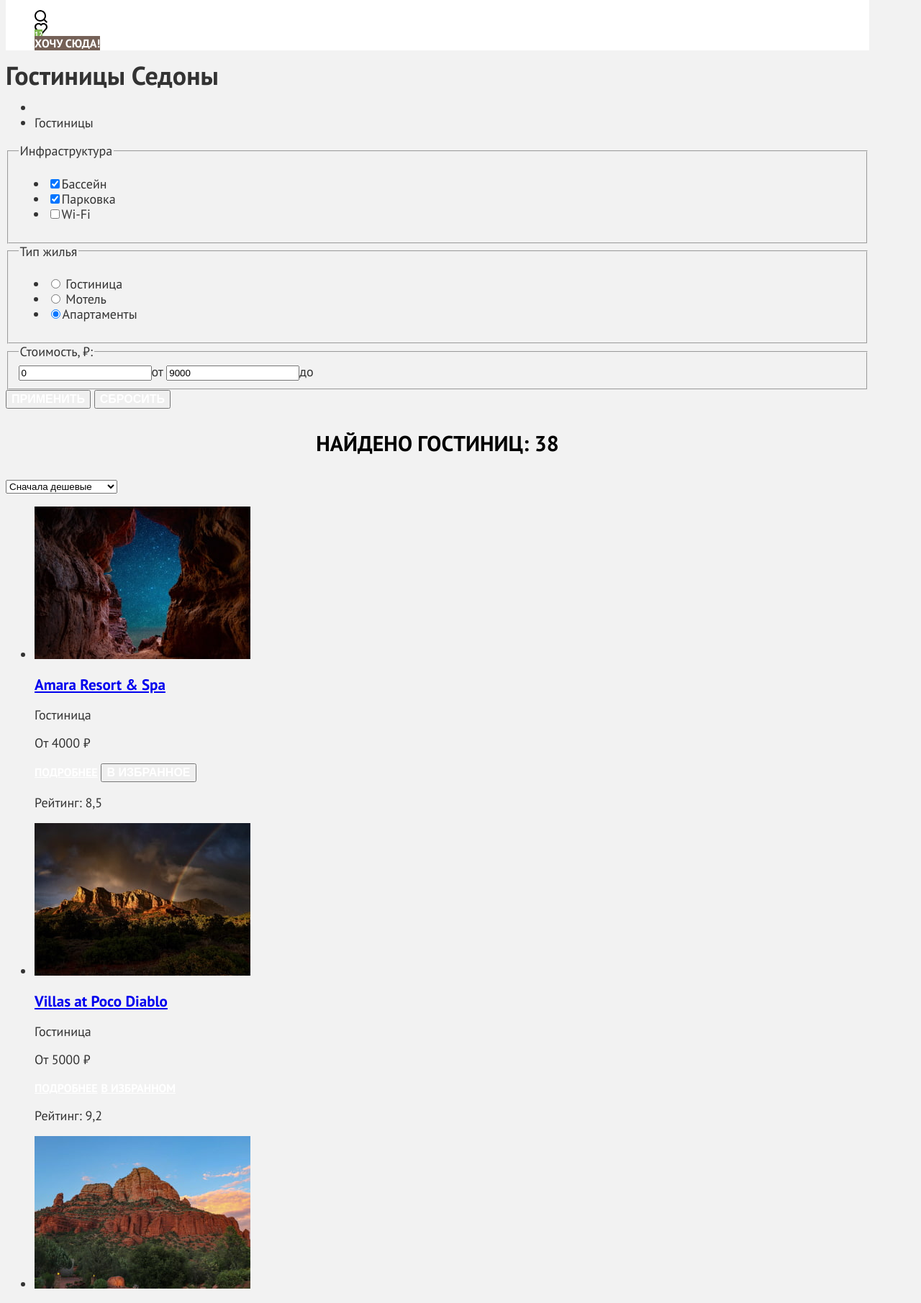
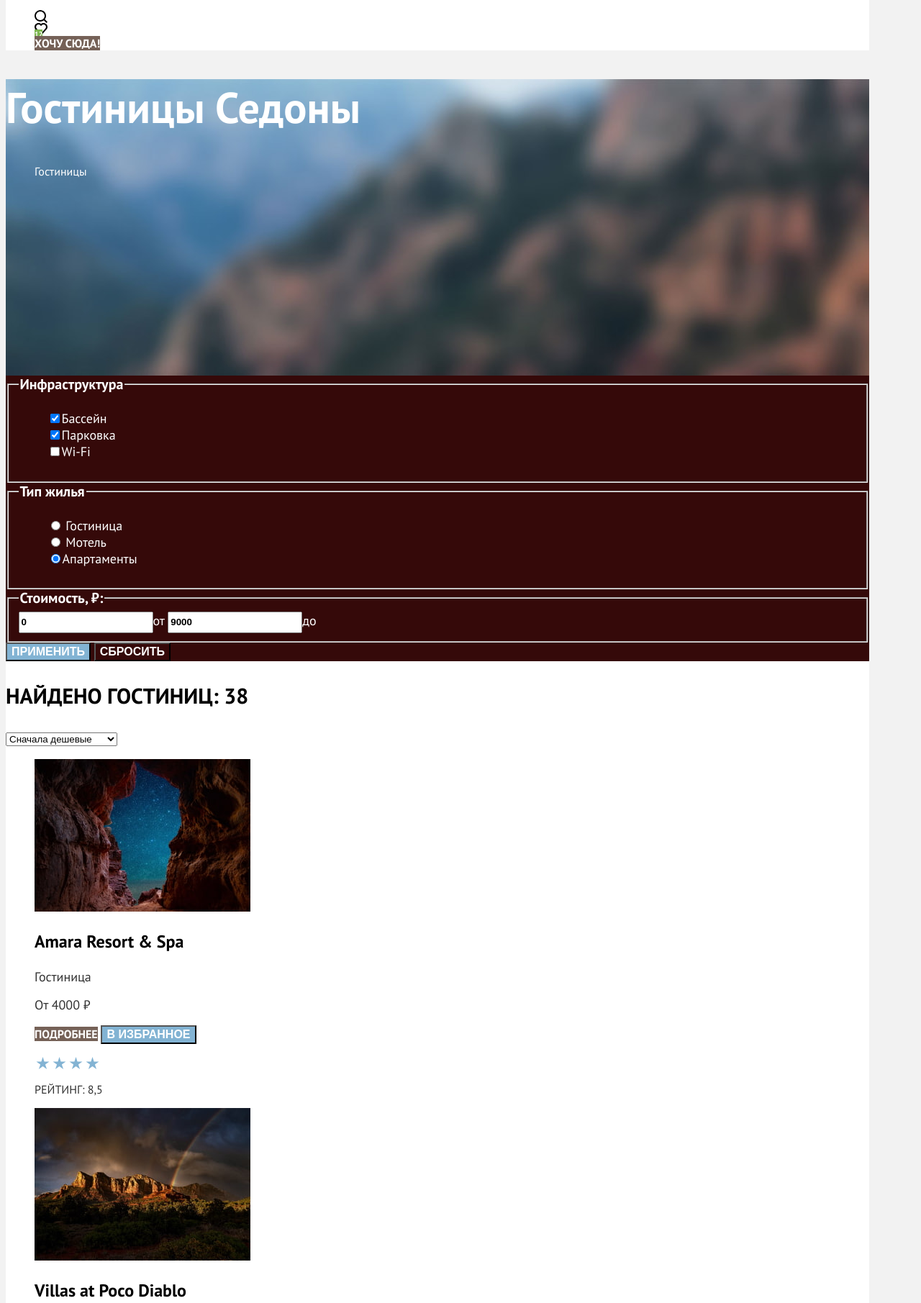
Before and after one commit to htmlacademy-htmlcss/2003059-sedona-37, a plain HTML site: page catalog.html in a window 1280 px wide. Shown: the part 176-1987 px from the top of the page at 72% size. Drawn offline with Linux system fonts and the light colour scheme.

Commit message:
базовая стилизация каталога

```diff
--- a/catalog.html
+++ b/catalog.html
@@ -48,7 +48,7 @@
 
   <main class="main-catalog">
     <header class="catalog-header">
-      <h1 class="catalog-header-title">Гостиницы Седоны</h1>
+      <h1 class="catalog-title">Гостиницы Седоны</h1>
       <ul class="breadcrumbs">
         <li class="breadcrumbs-item">
           <a class="breadcrumbs-link" href="index.html">
@@ -116,8 +116,8 @@
             </label>
         </fieldset>
 
-        <button class="button" type="submit">Применить</button>
-        <button class="button" type="reset">Сбросить</button>
+        <button class="button button-blue" type="submit">Применить</button>
+        <button class="button button-transparent" type="reset">Сбросить</button>
       </form>
     </section>
 
@@ -149,8 +149,8 @@
           </a>
           <p class="hotel-type">Гостиница</p>
           <p class="hotel-price">От 4000 ₽</p>
-          <a class="hotel-button button" href="#">подробнее</a>
-          <button class="hotel-button button" type="button">в избранное</button>
+          <a class="hotel-button button button-brown" href="#">подробнее</a>
+          <button class="hotel-button button button-blue" type="button">в избранное</button>
           <p class="hotel-stars hotel-stars-4">
             <span class="visually-hidden">4 звезды из 5.</span>
           </p>
@@ -164,8 +164,8 @@
           </a>
           <p class="hotel-type">Гостиница</p>
           <p class="hotel-price">От 5000 ₽</p>
-          <a class="hotel-button button" href="#">подробнее</a>
-          <a class="hotel-button button" href="#">в избранном</a>
+          <a class="hotel-button button button-brown" href="#">подробнее</a>
+          <a class="hotel-button button button-green" href="#">в избранном</a>
           <p class="hotel-stars hotel-stars-4">
             <span class="visually-hidden">4 звезды из 5.</span>
           </p>
@@ -179,8 +179,8 @@
           </a>
           <p class="hotel-type">Гостиница</p>
           <p class="hotel-price">От 2500 ₽</p>
-          <a class="hotel-button button" href="#">подробнее</a>
-          <button class="hotel-button button" type="button">в избранное</button>
+          <a class="hotel-button button button-brown" href="#">подробнее</a>
+          <button class="hotel-button button button-blue" type="button">в избранное</button>
           <p class="hotel-stars hotel-stars-3">
             <span class="visually-hidden">3 звезды из 5.</span>
           </p>
@@ -194,8 +194,8 @@
           </a>
           <p class="hotel-type">Гостиница</p>
           <p class="hotel-price">От 1500 ₽</p>
-          <a class="hotel-button button" href="#">подробнее</a>
-          <button class="hotel-button button" type="button">в избранное</button>
+          <a class="hotel-button button button-brown" href="#">подробнее</a>
+          <button class="hotel-button button button-blue" type="button">в избранное</button>
           <p class="hotel-stars hotel-stars-2">
             <span class="visually-hidden">2 звезды из 5.</span>
           </p>
@@ -217,7 +217,7 @@
           <a class="pagination-link" href="#">4</a>
         </li>
         <li class="pagination-item">
-          <a class="pagination-link" href="#">...</a>
+          <a class="pagination-link dots" href="#">...</a>
         </li>
         <li class="pagination-item">
           <a class="pagination-link" href="#">10</a>
@@ -225,8 +225,8 @@
       </ul>
     </section>
 
-    <section class="subscription">
-      <h2 class="subscription-subtitle subtitle">Подпишитесь на рассылку</h2>
+    <section class="catalog-subscription">
+      <h2 class="catalog-subscription-subtitle subtitle">Подпишитесь на рассылку</h2>
       <p class="subscription-text">Только полезная информация и никакого спама, честное бойскаутское!</p>
       <form class="subscription-form" action="https://echo.htmlacademy.ru/" method="post">
         <input class="subscription-email" type="email" name="subscription-email" id="subscription-email"
--- a/styles/styles.css
+++ b/styles/styles.css
@@ -81,6 +81,7 @@ body {
   text-align: center;
   text-transform: uppercase;
   color: #FFFFFF;
+  text-decoration: none;
 }
 
 .button-brown {
@@ -240,9 +241,9 @@ body {
 }
 
 .subscription-email {
-  font-size: 18px;
   line-height: 24px;
   color: #000000;
+  background-color: #F2F2F2;
 }
 
 .subscription-button {
@@ -252,6 +253,10 @@ body {
 }
 
 /* footer */
+
+.page-footer{
+background-color: #FFFFFF;
+}
 
 .social-list {
   list-style: none;
@@ -265,3 +270,139 @@ body {
   color: #000000;
   text-decoration: none;
 }
+
+
+/* Каталог */
+.main-catalog {
+  background-color: #FFFFFF;
+}
+
+.catalog-header {
+  background-color: #350909;
+  background-image: url("../images/catalog-background.jpg");
+  background-repeat: no-repeat;
+  height: 412px;
+}
+
+.catalog-title {
+  font-weight: 700;
+  font-size: 60px;
+  line-height: 78px;
+  color: #FFFFFF;
+}
+
+.breadcrumbs {
+  list-style: none;
+  font-size: 16px;
+  line-height: 21px;
+  color: #FFFFFF;
+}
+
+/* catalog-filter */
+
+.catalog-filter {
+  background-color: #350909;
+  color: #FFFFFF;
+}
+
+.catalog-filter-title {
+  font-weight: 700;
+  font-size: 20px;
+  line-height: 24px;
+}
+
+.catalog-filter-list {
+  list-style: none;
+}
+
+.catalog-filter-item {
+  line-height: 23px;
+}
+
+.catalog-filter-input {
+  font-weight: 700;
+  line-height: 24px;
+  color: #000000;
+}
+.button-transparent {
+  background-color: transparent;
+}
+
+/* hotels */
+
+.hotels-subtitle {
+  text-align: left;
+}
+
+.hotels-list {
+  list-style: none;
+}
+
+.hotel-link {
+  color: #000000;
+  text-decoration: none;
+}
+
+.hotel-title {
+  font-weight: 700;
+  font-size: 24px;
+  line-height: 28px;
+}
+
+.button-green {
+  background-color: #7DB54F;
+}
+
+.hotel-stars {
+  background-image: url("../images/icons/hotel-stars.svg");
+  background-repeat: repeat-x;
+  background-size: 23px 17px;
+  width: 18px;
+  height: 17px;
+}
+
+.hotel-stars-2 {
+  width: 42px;
+}
+
+.hotel-stars-3 {
+  width: 66px;
+}
+
+.hotel-stars-4 {
+  width: 90px;
+}
+
+.hotel-rating {
+  font-size: 16px;
+  line-height: 20px;
+  text-transform: uppercase;
+}
+
+/* pagination */
+
+.pagination {
+  list-style: none;
+}
+
+.pagination-link {
+  font-weight: 700;
+  font-size: 20px;
+  line-height: 36px;
+  text-decoration: none;
+  color: #FFFFFF;
+  background-color: #82B3D3;
+}
+
+.pagination-current {
+  background-color: #F2F2F2;
+  color: #000000;
+}
+
+.dots {
+  background-color: #FFFFFF;
+  color: #000000;
+  font-weight: 400;
+  font-size: 22px;
+  line-height: 26px;
+}
```
Also changed, not shown: images/icons/hotel-stars.svg (added).
